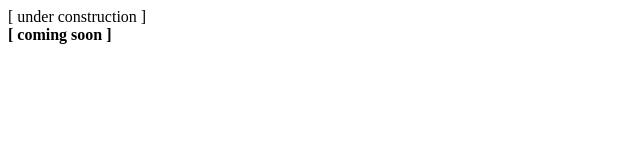
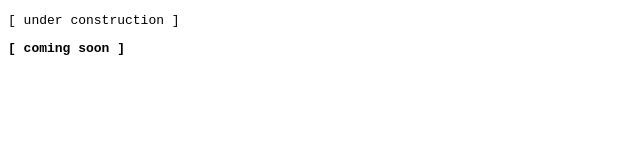
Before and after one commit to void52/void52.github.io, a plain HTML site: page index.html in a window 1280 px wide. Shown: the whole page, without its empty margins (0-640 px from the left). Drawn offline with Linux system fonts and the light colour scheme.

Commit message:
Update index.html

```diff
--- a/index.html
+++ b/index.html
@@ -7,8 +7,8 @@
 <body>
  <div id="outer">
  <div id="inner">
- <div id="origin">[ under construction ]</div>
- <div id="mirror"><b>[ coming soon ]</b></div>
+ <div id="origin"><pre>[ under construction ]</pre></div>
+ <div id="mirror"><b><pre>[ coming soon ]</b></pre></div>
  </div>
  </div>
 </body>
```
